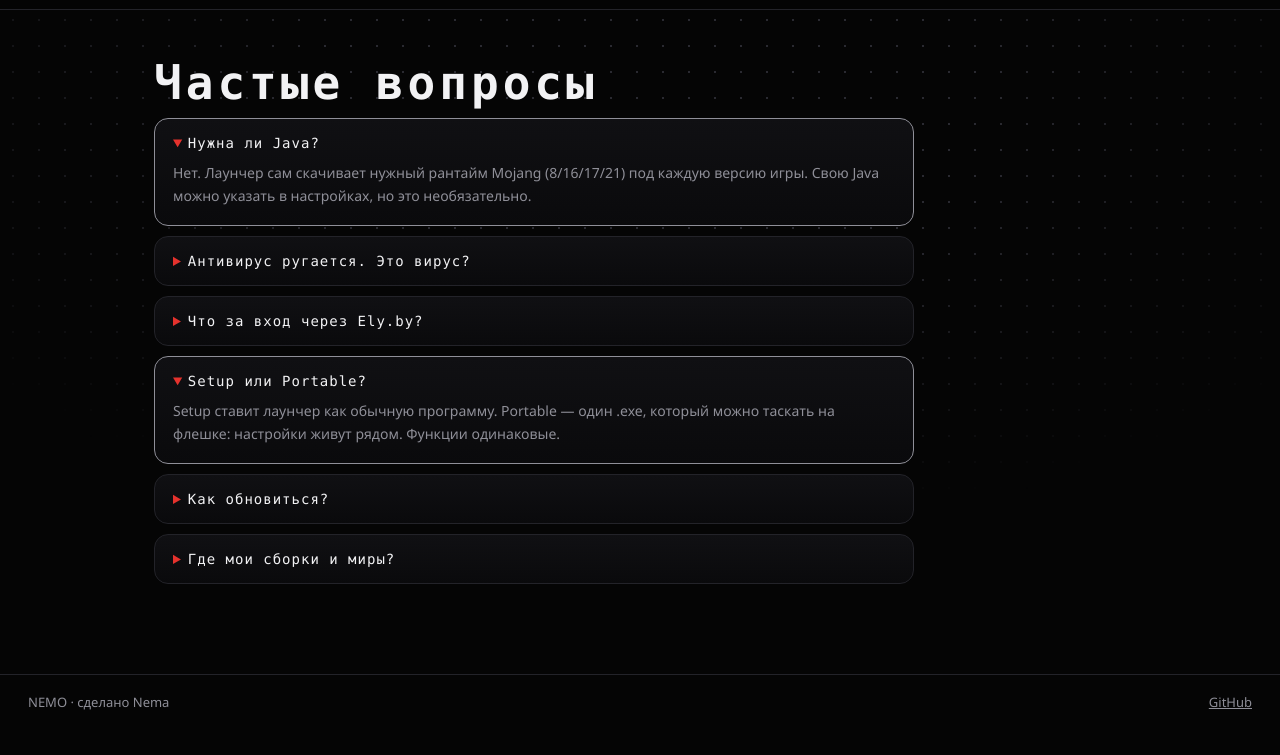
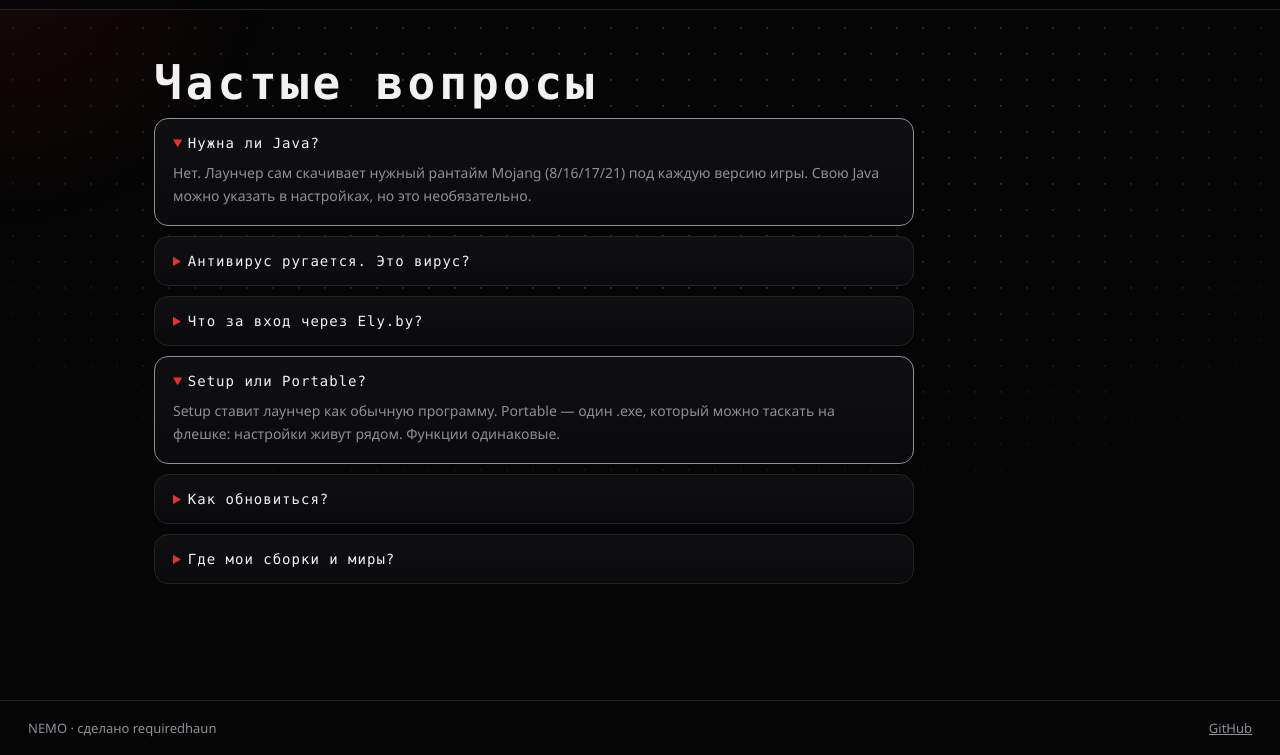
Before and after one commit to requiredhaun/nemo-site, a website: page public/faq/index.html in a window 1280 px wide. Both pictures are taken after a click on the heading "Setup или Portable?". Shown: the part 45-800 px from the top of the page. Drawn offline with Linux system fonts and the light colour scheme; no server answers.

Commit message:
футер к низу, requiredhaun, живые точки и курсор со шлейфом

```diff
--- a/public/app.js
+++ b/public/app.js
@@ -33,7 +33,7 @@
       'req.1': 'Windows 10/11, x64',
       'req.2': '~200 МБ на диске (+ место под сборки)',
       'req.3': 'Java не нужна — лаунчер скачает сам',
-      'foot.by': 'сделано Nema',
+      'foot.by': 'сделано requiredhaun',
       'modal.title': 'Скачать NEMO {tag}',
       'modal.sub': 'Выбери вариант — скачивание начнётся сразу.',
       'modal.rec': 'рекомендуем',
@@ -101,7 +101,7 @@
       'req.1': 'Windows 10/11, x64',
       'req.2': '~200 MB disk (+ room for packs)',
       'req.3': 'No Java needed — the launcher fetches it',
-      'foot.by': 'made by Nema',
+      'foot.by': 'made by requiredhaun',
       'modal.title': 'Download NEMO {tag}',
       'modal.sub': 'Pick an option — download starts right away.',
       'modal.rec': 'recommended',
@@ -223,21 +223,51 @@
   on(modal, 'click', function (e) { if (e.target === modal) closeModal(); });
   document.addEventListener('keydown', function (e) { if (e.key === 'Escape') closeModal(); });
 
-  /* custom cursor */
+  /* custom cursor: dot + ring + trail */
   var dot = $('cur');
   var ring = $('cur-ring');
+  var glow = document.querySelector('.glow');
   if (dot && ring) {
-    var mx = -100, my = -100, rx = -100, ry = -100;
+    var mx = -100, my = -100, rx = -100, ry = -100, glowTick = false;
+    var trail = [];
+    for (var i = 0; i < 7; i++) {
+      var s = document.createElement('div');
+      s.className = 'trail';
+      s.style.opacity = '0';
+      document.body.appendChild(s);
+      trail.push({ el: s, x: -100, y: -100 });
+    }
     document.addEventListener('mousemove', function (e) {
       mx = e.clientX; my = e.clientY;
       dot.style.left = mx + 'px'; dot.style.top = my + 'px';
+      if (glow && !glowTick) {
+        glowTick = true;
+        requestAnimationFrame(function () {
+          glow.style.setProperty('--mx', mx + 'px');
+          glow.style.setProperty('--my', my + 'px');
+          glowTick = false;
+        });
+      }
     });
     (function loop() {
       rx += (mx - rx) * 0.16;
       ry += (my - ry) * 0.16;
       ring.style.left = rx + 'px'; ring.style.top = ry + 'px';
+      var px = rx, py = ry;
+      for (var i = 0; i < trail.length; i++) {
+        var p = trail[i];
+        p.x += (px - p.x) * 0.32;
+        p.y += (py - p.y) * 0.32;
+        p.el.style.left = p.x + 'px'; p.el.style.top = p.y + 'px';
+        p.el.style.opacity = String(0.5 * (1 - i / trail.length));
+        px = p.x; py = p.y;
+      }
       requestAnimationFrame(loop);
     })();
+    document.addEventListener('mouseleave', function () {
+      mx = my = rx = ry = -100;
+      trail.forEach(function (p) { p.x = p.y = -100; p.el.style.opacity = '0'; });
+    });
     document.querySelectorAll('a, button, summary').forEach(function (el) {
       el.addEventListener('mouseenter', function () { ring.classList.add('hot'); });
       el.addEventListener('mouseleave', function () { ring.classList.remove('hot'); });
--- a/public/faq/index.html
+++ b/public/faq/index.html
@@ -12,6 +12,7 @@
   <div id="cur" aria-hidden="true"></div>
   <div id="cur-ring" aria-hidden="true"></div>
   <div class="dots" aria-hidden="true"></div>
+  <div class="glow" aria-hidden="true"></div>
 
   <header class="top">
     <a class="brand" href="/main">
--- a/public/styles.css
+++ b/public/styles.css
@@ -18,6 +18,7 @@ body {
   margin: 0; background: var(--bg); color: var(--txt);
   font-family: "Segoe UI", system-ui, sans-serif;
   min-height: 100vh; overflow-x: hidden;
+  display: flex; flex-direction: column;
 }
 
 /* кастомный курсор — только точные указатели */
@@ -36,14 +37,28 @@ body {
     transition: width .18s, height .18s, opacity .18s;
   }
   #cur-ring.hot { width: 46px; height: 46px; opacity: 1; }
+  .trail {
+    display: block; position: fixed; z-index: 9998; width: 5px; height: 5px;
+    background: var(--red); pointer-events: none; opacity: .55;
+    transform: translate(-50%, -50%);
+  }
 }
 
-/* dot-сетка */
+/* dot-сетка: дрейф + красное свечение за курсором */
 .dots {
-  position: fixed; inset: 0; z-index: 0; pointer-events: none;
+  position: fixed; inset: -60px; z-index: 0; pointer-events: none;
   background-image: radial-gradient(#2a2a31 1px, transparent 1.3px);
   background-size: 26px 26px;
   mask-image: radial-gradient(ellipse 90% 70% at 50% 20%, black 30%, transparent 75%);
+  animation: drift 26s linear infinite;
+}
+@keyframes drift {
+  from { transform: translate3d(0, 0, 0); }
+  to { transform: translate3d(26px, 52px, 0); }
+}
+.glow {
+  position: fixed; inset: 0; z-index: 0; pointer-events: none;
+  background: radial-gradient(420px circle at var(--mx, 50%) var(--my, 30%), rgba(229,50,45,.09), transparent 65%);
 }
 
 .top {
@@ -67,7 +82,7 @@ body {
 }
 .lang button.on { background: var(--red); color: #fff; }
 
-main { position: relative; z-index: 1; max-width: 1020px; margin: 0 auto; padding: 0 24px 60px; }
+main { position: relative; z-index: 1; max-width: 1020px; margin: 0 auto; padding: 0 24px 60px; width: 100%; flex: 1; }
 
 .hero { text-align: center; padding: 70px 0 40px; }
 .hero-logo img { width: 120px; height: 120px; }
```
Also changed, not shown: public/download/index.html (+1 -0 lines), public/main/index.html (+1 -0 lines), public/politics/index.html (+1 -0 lines).
